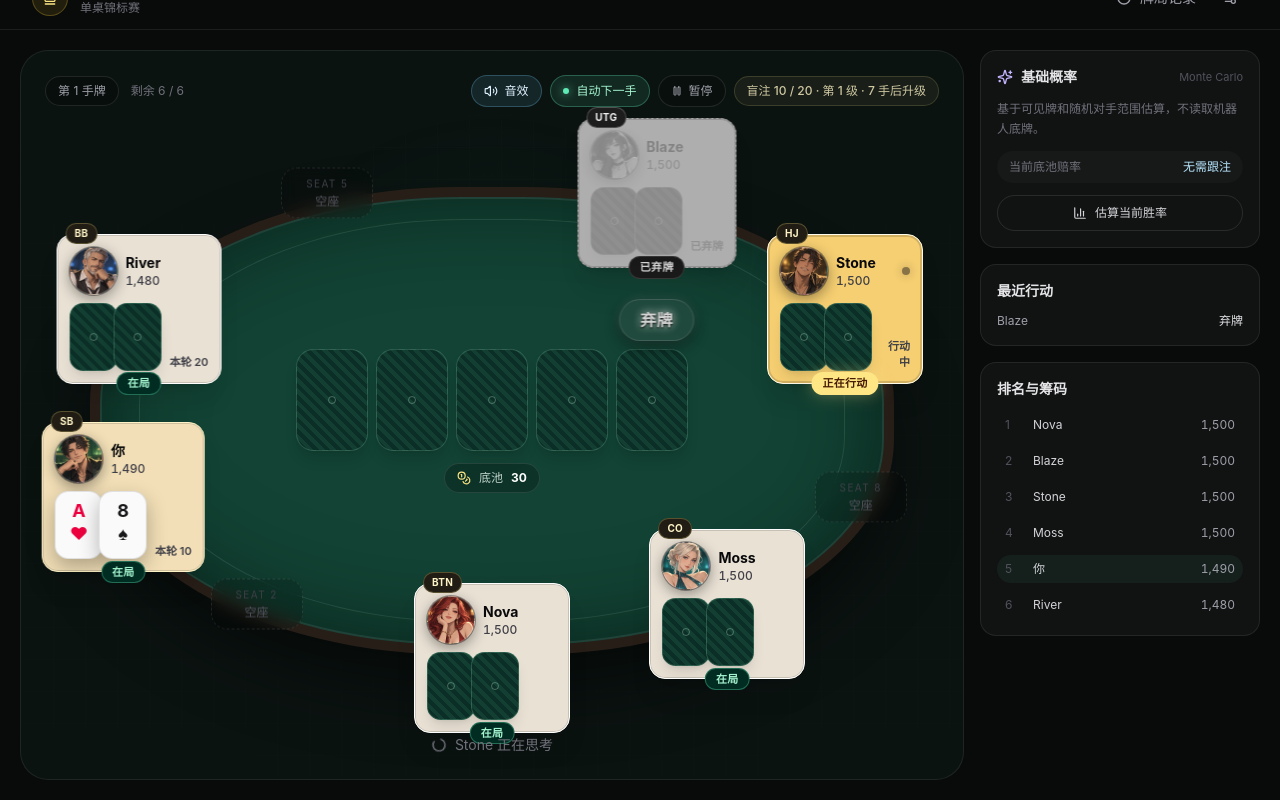
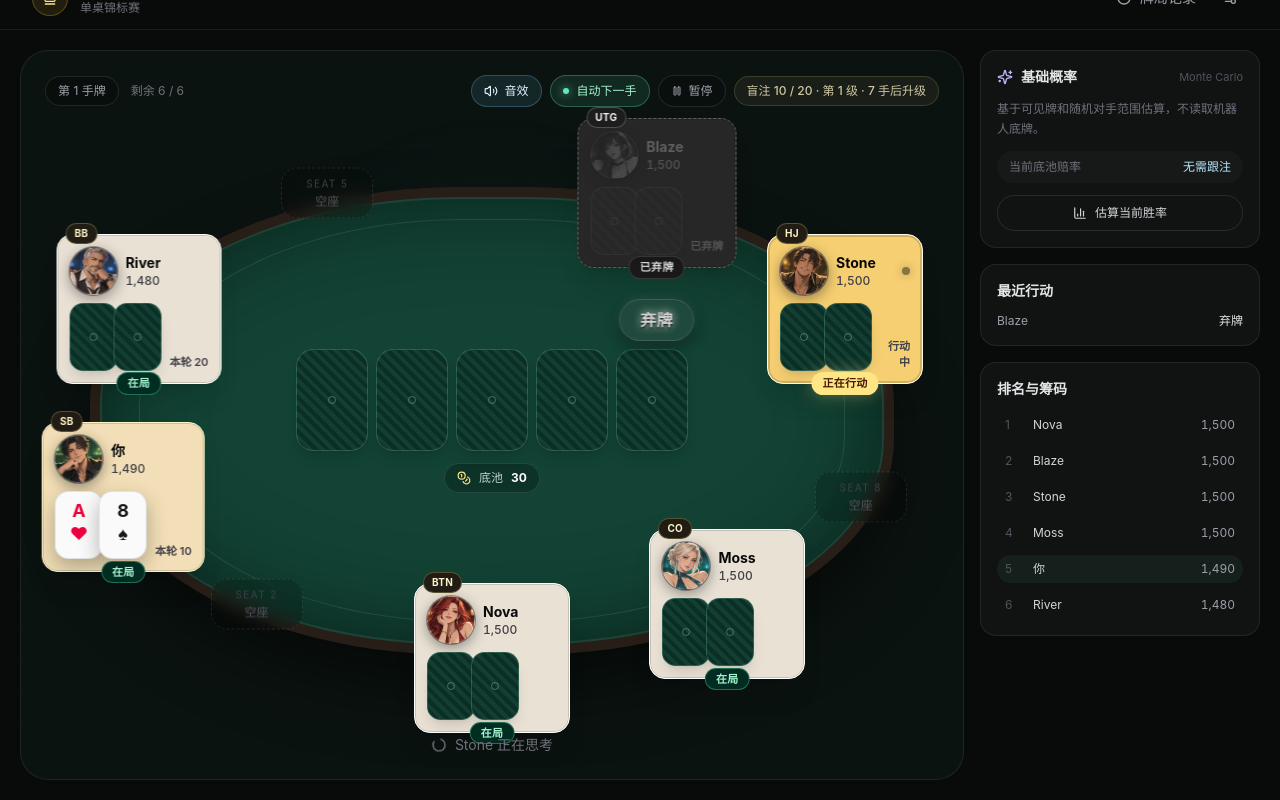
Before and after one commit to dannykkg/rivercraft-poker, a React (Vite) app in the folder web/: page / in a window 1280 px wide. Both pictures are taken after a click on the button "开始锦标赛". Shown: the part 34-834 px from the top of the page. Built offline with nearby package versions, Linux system fonts and the light colour scheme.

Commit message:
style: restore dark inactive player cards

```diff
--- a/web/src/app/PokerApp.tsx
+++ b/web/src/app/PokerApp.tsx
@@ -366,6 +366,7 @@ const GameTable = ({ state, onAction, onNextHand, onEquity, onTogglePause, onRes
           const netResult = (winner?.amount ?? 0) - (player.totalContribution ?? 0);
           const participated = player.totalContribution !== undefined;
           const displayEliminated = isVisuallyEliminated(player.id, player.eliminated);
+          const usesDarkInactiveCard = displayEliminated || player.folded === true;
           const muckedCardsRevealed = revealMuckedCards && player.folded && Boolean(player.holeCards);
           const seatState = winner ? "winner" : displayEliminated ? "eliminated" : player.folded ? "folded" : player.allIn ? "all-in" : isCurrent ? "current" : "active";
           const seatStatus = winner ? winner.handName ? handNameLabel(winner.handName) : "赢得底池" : displayEliminated ? "已淘汰" : muckedCardsRevealed ? "已弃牌 · 已公开" : player.folded ? "已弃牌" : player.allIn ? runoutPending ? "全下 · 跑马中" : "全下" : isCurrent ? "正在行动" : runoutPending ? "摊牌中" : "在局";
@@ -380,14 +381,14 @@ const GameTable = ({ state, onAction, onNextHand, onEquity, onTogglePause, onRes
                 : isCurrent
                   ? "border-amber-200/50 bg-amber-200 text-amber-950 shadow-[0_0_16px_rgba(253,230,138,.35)]"
                   : "border-emerald-300/35 bg-emerald-950 text-emerald-200";
-          return <div key={player.id} data-table-seat={visualSeat + 1} data-player-id={player.id} data-seat-state={seatState} style={{ left: `${position.left}%`, top: `${position.top}%` }} className={`absolute min-w-[132px] -translate-x-1/2 -translate-y-1/2 rounded-2xl border p-2.5 shadow-xl ring-1 ring-inset ring-black/15 backdrop-blur transition sm:min-w-[156px] sm:p-3 ${winner ? "winner-seat border-amber-100 bg-[#f1d58c] shadow-[0_0_36px_rgba(253,230,138,.52)] ring-2 ring-amber-100/70" : displayEliminated ? "border-dashed border-zinc-500 bg-[#858078] grayscale shadow-none" : player.folded ? "border-dashed border-zinc-500 bg-[#b4ada2] grayscale shadow-none" : isCurrent ? "border-amber-50 bg-[#f6cf72] shadow-[0_0_38px_rgba(253,230,138,.55)] ring-2 ring-amber-100/80" : isHero ? "border-amber-100 bg-[#f2dfb7] shadow-[0_14px_32px_rgba(0,0,0,.48),0_0_22px_rgba(251,191,36,.28)]" : "border-white bg-[#e9e1d4] shadow-[0_14px_32px_rgba(0,0,0,.48),0_0_16px_rgba(255,255,255,.18)]"}`}>
+          return <div key={player.id} data-table-seat={visualSeat + 1} data-player-id={player.id} data-seat-state={seatState} style={{ left: `${position.left}%`, top: `${position.top}%` }} className={`absolute min-w-[132px] -translate-x-1/2 -translate-y-1/2 rounded-2xl border p-2.5 shadow-xl ring-1 ring-inset ring-black/15 backdrop-blur transition sm:min-w-[156px] sm:p-3 ${winner ? "winner-seat border-amber-100 bg-[#f1d58c] shadow-[0_0_36px_rgba(253,230,138,.52)] ring-2 ring-amber-100/70" : displayEliminated ? "border-dashed border-zinc-700 bg-[#171b1e] grayscale shadow-none" : player.folded ? "border-dashed border-zinc-400/50 bg-[#24282c] grayscale shadow-none" : isCurrent ? "border-amber-50 bg-[#f6cf72] shadow-[0_0_38px_rgba(253,230,138,.55)] ring-2 ring-amber-100/80" : isHero ? "border-amber-100 bg-[#f2dfb7] shadow-[0_14px_32px_rgba(0,0,0,.48),0_0_22px_rgba(251,191,36,.28)]" : "border-white bg-[#e9e1d4] shadow-[0_14px_32px_rgba(0,0,0,.48),0_0_16px_rgba(255,255,255,.18)]"}`}>
             {positionLabel && <span className="absolute -top-3 left-2 rounded-full border border-amber-200/25 bg-[#211d14] px-2 py-0.5 text-[10px] font-bold tracking-wide text-amber-100">{positionLabel}</span>}
             {latestAction && action && !(isComplete && settlementPhase === "payout") && <span key={latestAction.id} data-player-action={player.id} className={`player-action-badge pointer-events-none absolute left-1/2 top-full z-30 mt-7 min-w-max rounded-full border px-4 py-1.5 text-sm font-black tracking-wide sm:mt-8 sm:px-5 sm:py-2 sm:text-base ${actionBadgeStyle(action)}`}>{actionBadgeLabel(latestAction)}</span>}
             {isComplete && settlementPhase === "payout" && participated && <span data-player-result={player.id} className={`pointer-events-none absolute z-20 whitespace-nowrap text-base font-black sm:text-xl ${RESULT_BADGE_POSITIONS[visualSeat]} ${netResult > 0 ? "chip-result-win" : netResult < 0 ? "chip-result-loss" : "chip-result-even"}`}>{netResult > 0 ? `净赢 +${formatChips(netResult)}` : netResult < 0 ? `净输 −${formatChips(Math.abs(netResult))}` : "持平 0"}</span>}
             <span className={`absolute -bottom-3 left-1/2 -translate-x-1/2 whitespace-nowrap rounded-full border px-2.5 py-0.5 text-[10px] font-bold tracking-wide sm:text-[11px] ${seatStatusStyle}`}>{seatStatus}</span>
             <div className={winner ? "opacity-100" : muckedCardsRevealed ? "opacity-80" : displayEliminated ? "opacity-20" : player.folded ? "opacity-25" : "opacity-100"}>
-              <div className="flex items-center gap-2"><PlayerAvatar playerId={player.id} name={player.name} seat={player.seat} className="size-11 ring-1 ring-black/35 sm:size-12" /><span className="min-w-0 flex-1"><span className="block truncate text-xs font-bold text-zinc-950 sm:text-sm">{player.name}</span><span className="block text-[11px] font-medium tabular-nums text-zinc-700 sm:text-xs">{displayEliminated ? "已淘汰" : formatChips(visibleStack(player.id, player.stack))}</span></span>{isCurrent && <span className="size-2 animate-pulse rounded-full bg-zinc-900 shadow-[0_0_10px_rgba(24,24,27,.65)]" />}</div>
-              <div className="mt-2 flex items-end justify-between gap-2"><div className="flex -space-x-1">{player.holeCards ? player.holeCards.map((card) => <CardFace key={card} card={card} small highlighted={showBestFive && Boolean(winner?.bestFive) && playerBestCards.has(card)} dimmed={showBestFive && (!winner || !playerBestCards.has(card))} />) : [0, 1].map((card) => <CardFace key={card} hidden small />)}</div><div className="text-right text-[11px] font-semibold text-zinc-700">{displayEliminated ? "离桌" : player.folded ? "已弃牌" : player.allIn ? runoutPending ? "跑马中" : "全下" : player.streetContribution ? `本轮 ${formatChips(player.streetContribution)}` : isCurrent ? "行动中" : runoutPending ? "摊牌中" : ""}</div></div>
+              <div className="flex items-center gap-2"><PlayerAvatar playerId={player.id} name={player.name} seat={player.seat} className="size-11 ring-1 ring-black/35 sm:size-12" /><span className="min-w-0 flex-1"><span className={`block truncate text-xs font-bold sm:text-sm ${usesDarkInactiveCard ? "text-white" : "text-zinc-950"}`}>{player.name}</span><span className={`block text-[11px] font-medium tabular-nums sm:text-xs ${usesDarkInactiveCard ? "text-zinc-300" : "text-zinc-700"}`}>{displayEliminated ? "已淘汰" : formatChips(visibleStack(player.id, player.stack))}</span></span>{isCurrent && <span className="size-2 animate-pulse rounded-full bg-zinc-900 shadow-[0_0_10px_rgba(24,24,27,.65)]" />}</div>
+              <div className="mt-2 flex items-end justify-between gap-2"><div className="flex -space-x-1">{player.holeCards ? player.holeCards.map((card) => <CardFace key={card} card={card} small highlighted={showBestFive && Boolean(winner?.bestFive) && playerBestCards.has(card)} dimmed={showBestFive && (!winner || !playerBestCards.has(card))} />) : [0, 1].map((card) => <CardFace key={card} hidden small />)}</div><div className={`text-right text-[11px] font-semibold ${usesDarkInactiveCard ? "text-zinc-300" : "text-zinc-700"}`}>{displayEliminated ? "离桌" : player.folded ? "已弃牌" : player.allIn ? runoutPending ? "跑马中" : "全下" : player.streetContribution ? `本轮 ${formatChips(player.streetContribution)}` : isCurrent ? "行动中" : runoutPending ? "摊牌中" : ""}</div></div>
             </div>
           </div>;
         })}
```
